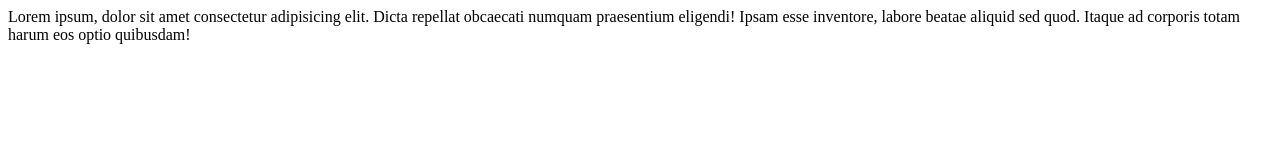
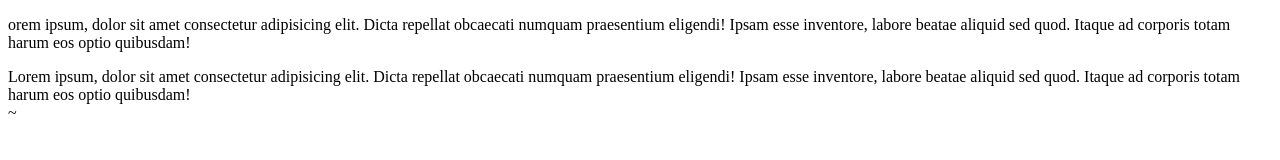
Before and after one commit to klping/222684422-WebDevFinalExam, a plain HTML site: page index.html in a window 1280 px wide. Drawn offline with Linux system fonts and the light colour scheme.

Commit message:
Pingaping Kate 2, 3, 4

```diff
--- a/index.html
+++ b/index.html
@@ -4,14 +4,18 @@
     <meta charset="UTF-8">
     <meta name="viewport" content="width=device-width, initial-scale=1.0">
     <title>Document</title>
+    <link rel="stylesheets" href="css/#style.css">
 </head>
 <body>
     <header>
-        <nav>
-            <section>
+
+        <nav id="final">
+            <p>orem ipsum, dolor sit amet consectetur adipisicing elit. Dicta repellat obcaecati numquam praesentium eligendi! Ipsam esse inventore, labore beatae aliquid sed quod. Itaque ad corporis totam harum eos optio quibusdam!</p>
+            <section id="this">
                 <footer>Lorem ipsum, dolor sit amet consectetur adipisicing elit. Dicta repellat obcaecati numquam praesentium eligendi! Ipsam esse inventore, labore beatae aliquid sed quod. Itaque ad corporis totam harum eos optio quibusdam!</footer>
             </section>
+
         </nav>
     </header>
 </body>
-</html>
+</html>~
```
Also changed, not shown: css/#style.css (added, +12 -0 lines).
